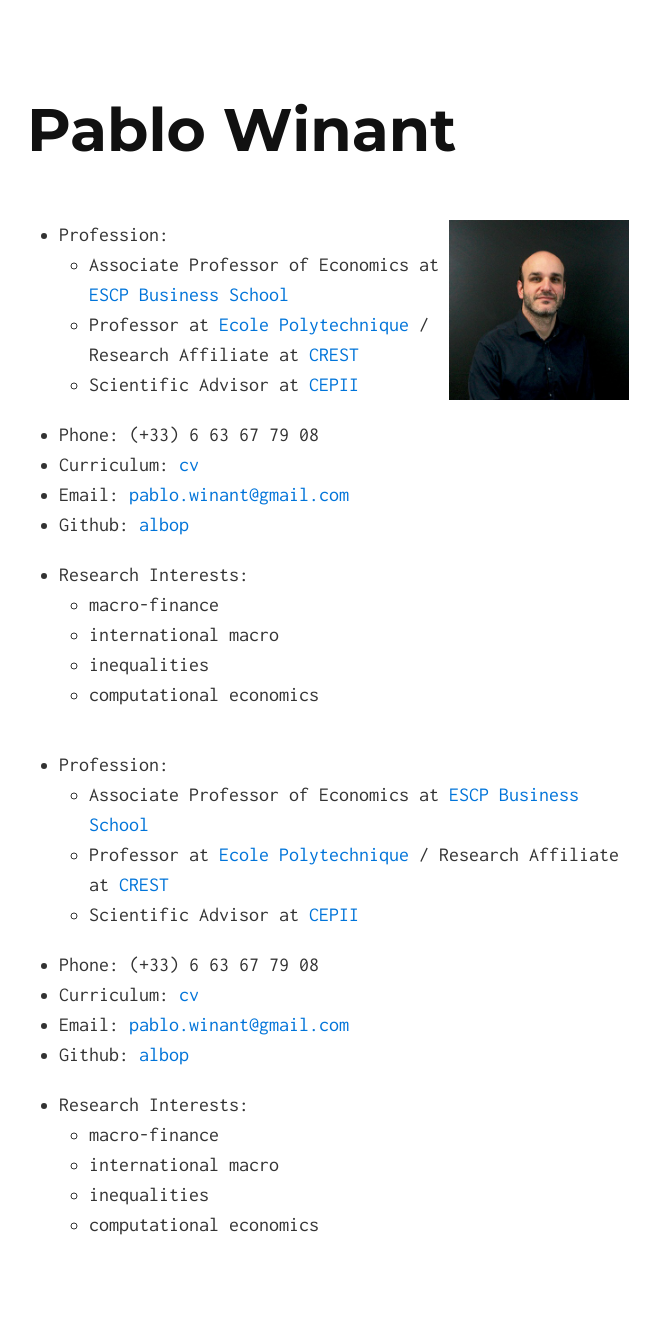
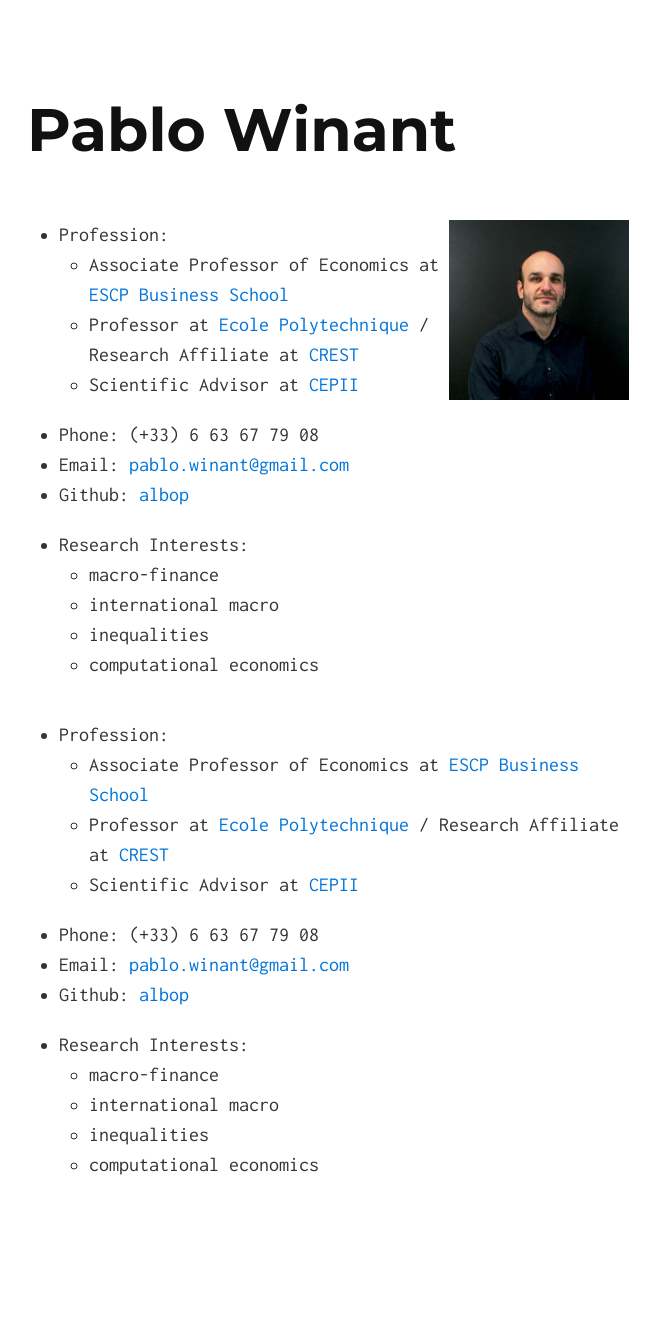
Before and after one commit to albop/albop.github.io, a Jekyll site: the page built from about.md, in a window 1280 px wide. Shown: the whole page, without its empty margins (311-971 px from the left). Built offline with Jekyll 4.4.1, drawn with Linux system fonts in a browser that asks for light colours; after the commit the page ends 1280 px from its top, so only the background shows below that.

Commit message:
Update about.md

```diff
--- a/about.md
+++ b/about.md
@@ -7,7 +7,6 @@
     - Professor at [Ecole Polytechnique](https://www.polytechnique.edu/fr/departement-economie) / Research Affiliate at [CREST](http://crest.science/)
     - Scientific Advisor at [CEPII](http://www.cepii.fr/CEPII/en/welcome.asp)
 * Phone: (+33) 6 63 67 79 08
-* Curriculum: [cv](./files/resume_february_2019.pdf)
 * Email: [pablo.winant@gmail.com](mailto:pablo.winant@gmail.com)
 * Github: [albop](https://github.com/albop)
 
```
